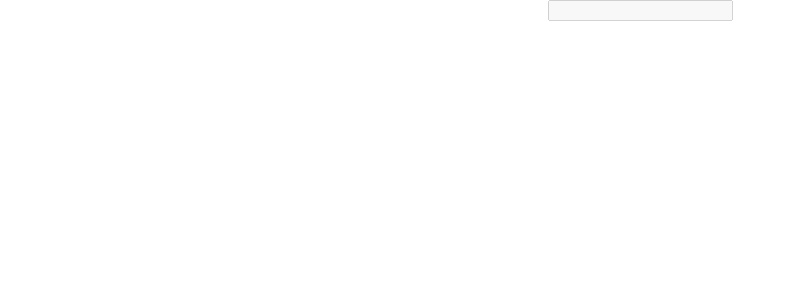
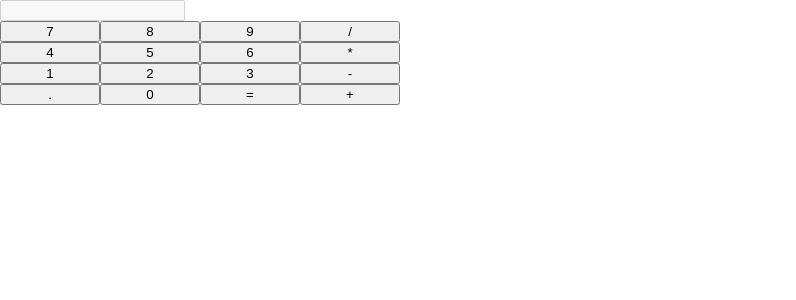
Before and after one commit to nem00700/react_calculator, a React (Create React App) app: page / in a window 1280 px wide. Shown: the top 300 px of the page, without its empty margins (0-796 px from the left). Built offline with nearby package versions, Linux system fonts and the light colour scheme.

Commit message:
Add component Button

```diff
--- a/src/App.css
+++ b/src/App.css
@@ -1,3 +1,12 @@
 .calculator{
-  text-align: center;
+  margin-left: auto;
+  margin-right: auto;
 }
+
+.button{
+  width: 100px;
+}
+
+.buttons{
+  width: 400px;
+}
--- a/src/App.jsx
+++ b/src/App.jsx
@@ -1,26 +1,44 @@
 import React, { Component } from 'react';
 import './App.css';
 import Input from "./components/Input";
+import Button from "./components/Button";
 
 class App extends Component {
   constructor(){
     super();
     this.state = {
-      val: ''
+      val: '',
+      buttons: [7, 8, 9, '/', 4, 5, 6, '*', 1, 2, 3, '-', '.', 0, '=', '+']
     };
+
+    this.handleChange = this.handleChange.bind(this);
   }
 
-  handleChange(event){
-    this.setState({val: event.target.value});
+  handleChange(num){
+    this.setState({val: this.state.val + num});
   }
 
 
   render() {
+    const buttons = this.state.buttons.map((elem, index) => {
+      return <Button
+        val={elem}
+        handle={this.handleChange}
+        key={index}
+      />;
+    });
+
+
+
     return (
       <div className="calculator">
         <Input
           val={this.state.val}
         />
+        <div className="buttons">
+          {buttons}
+        </div>
+
       </div>
     );
   }
--- /dev/null
+++ b/src/components/Button.jsx
@@ -0,0 +1,16 @@
+import React, {Component} from 'react';
+
+
+class Button extends Component{
+
+    render(){
+        return <input
+            value={this.props.val}
+            onClick={this.props.handle.bind(null, this.props.val)}
+            type="button"
+            className="button"
+        />;
+    }
+}
+
+export default Button;
```
